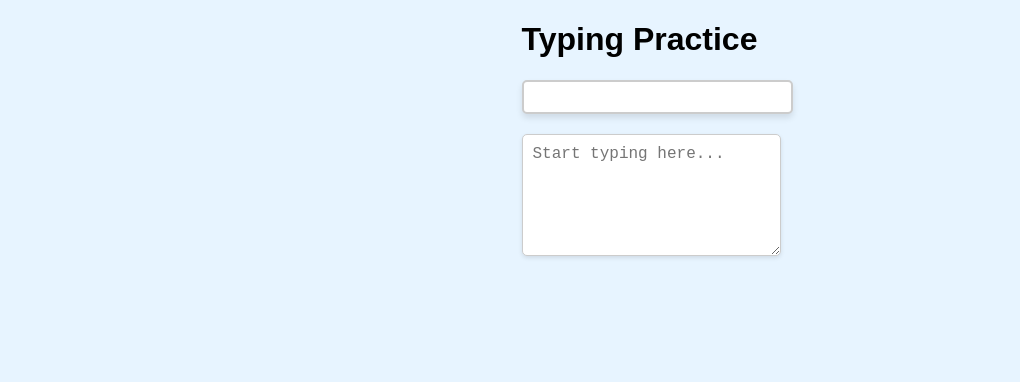
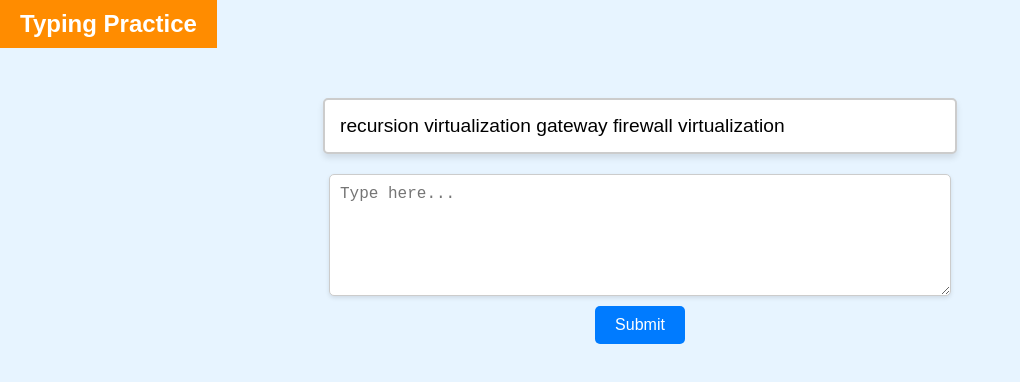
Before and after one commit to EzzulddinM/EzzulddinM.github.io, a plain HTML site: page index.html in a window 1280 px wide. Shown: the whole page, without its empty margins (0-1020 px from the left). Drawn offline with Linux system fonts and the light colour scheme.

Commit message:
Update index.html

```diff
--- a/index.html
+++ b/index.html
@@ -7,15 +7,19 @@
   <link rel="stylesheet" href="styles.css">
 </head>
 <body>
-  <div class="container">
-    <h1>Typing Practice</h1>
+  <header class="header">
+    Typing Practice
+  </header>
+
+  <main class="main-container">
     <div class="text-display" id="text-display">
-      <!-- Text to type will be displayed here -->
+      <!-- Random computer science words will go here -->
     </div>
-    <textarea id="input-text" placeholder="Start typing here..."></textarea>
-    <div id="status"></div>
-  </div>
+    <textarea id="input-text" placeholder="Type here..."></textarea>
+    <button id="submit-button">Submit</button>
+    <div id="feedback"></div>
+  </main>
 
-  <script src="assets/script.js"></script>
+  <script src="script.js"></script>
 </body>
 </html>
```
